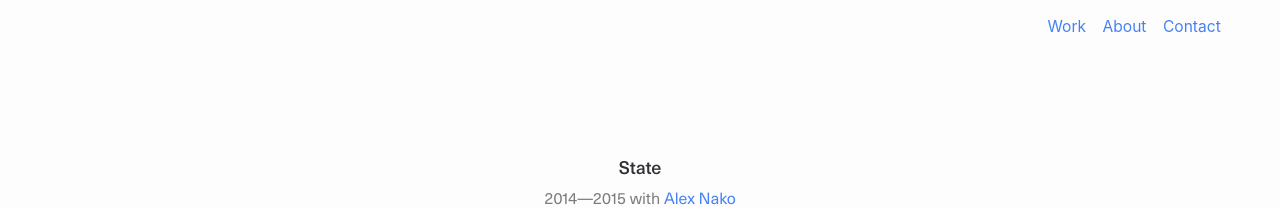
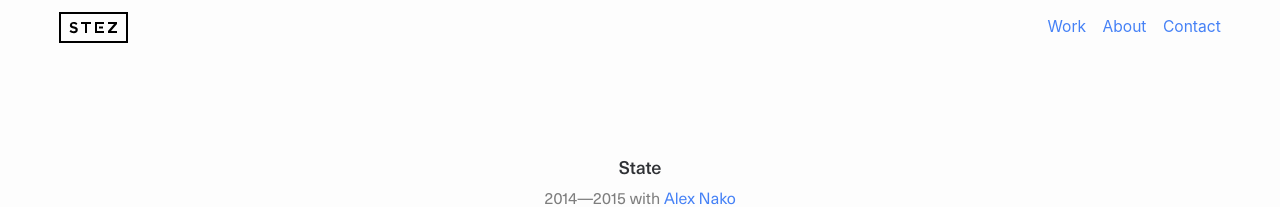
Before and after one commit to mr-stezz/mr-stezz.github.io, a Jekyll site: the page built from index.html, in a window 1280 px wide. Shown: the top 207 px of the page. Built offline with Jekyll 4.4.1, drawn with Linux system fonts in a browser that asks for light colours; Markdown is read by kramdown in place of the engine named in the settings; the list of posts is cut into pages by our own code.

Commit message:
improve layout templates

```diff
--- a/_layouts/default.html
+++ b/_layouts/default.html
@@ -2,7 +2,6 @@
 {% include _tools.conditional.html %}
 <head>
   {% include _head.meta.html %}
-  {% include _head.reload.html %}
   {% include _head.styles.html %}
   {% include _head.type.html %}
   {% include _head.favicon.html %}
@@ -10,6 +9,7 @@
   {% include _head.rss.html %}
 </head>
 <body>
+  {% include _tools.svg-symbols.html %}
   {% include _structure.page-header.html %}
   {% include _structure.page-masthead.html %}
   <main class="page-content" role="main">
@@ -18,8 +18,6 @@
     </div>
   </main>
   {% include _structure.page-footer.html %}
-  <script src="/assets/js/moltenleading.min.js"></script>
-  <script src="/assets/js/smooth-scroll.min.js"></script>
-  <script src="/assets/js/app.js"></script>
+  {% include _tools.scripts.html %}
 </body>
 </html>
--- a/_layouts/default_page.html
+++ b/_layouts/default_page.html
@@ -2,7 +2,6 @@
 {% include _tools.conditional.html %}
 <head>
   {% include _head.meta.html %}
-  {% include _head.reload.html %}
   {% include _head.styles.html %}
   {% include _head.type.html %}
   {% include _head.favicon.html %}
@@ -10,6 +9,7 @@
   {% include _head.rss.html %}
 </head>
 <body>
+  {% include _tools.svg-symbols.html %}
   {% include _structure.page-header.html %}
   <main class="page-content" role="main">
     <div class="wrapper">
@@ -25,8 +25,6 @@
     </div>
   </main>
   {% include _structure.page-footer.html %}
-  <script src="/assets/js/moltenleading.min.js"></script>
-  <script src="/assets/js/smooth-scroll.min.js"></script>
-  <script src="/assets/js/app.js"></script>
+  {% include _tools.scripts.html %}
 </body>
 </html>
--- a/_layouts/home.html
+++ b/_layouts/home.html
@@ -2,7 +2,6 @@
 {% include _tools.conditional.html %}
 <head>
   {% include _head.meta.html %}
-  {% include _head.reload.html %}
   {% include _head.styles.html %}
   {% include _head.type.html %}
   {% include _head.favicon.html %}
@@ -10,6 +9,7 @@
   {% include _head.rss.html %}
 </head>
 <body>
+  {% include _tools.svg-symbols.html %}
   {% include _structure.page-header.html %}
   <main class="page-content" role="main">
     <div class="wrapper">
@@ -17,8 +17,6 @@
     </div>
   </main>
   {% include _structure.page-footer.html %}
-  <script src="/assets/js/moltenleading.min.js"></script>
-  <script src="/assets/js/smooth-scroll.min.js"></script>
-  <script src="/assets/js/app.js"></script>
+  {% include _tools.scripts.html %}
 </body>
 </html>
```
